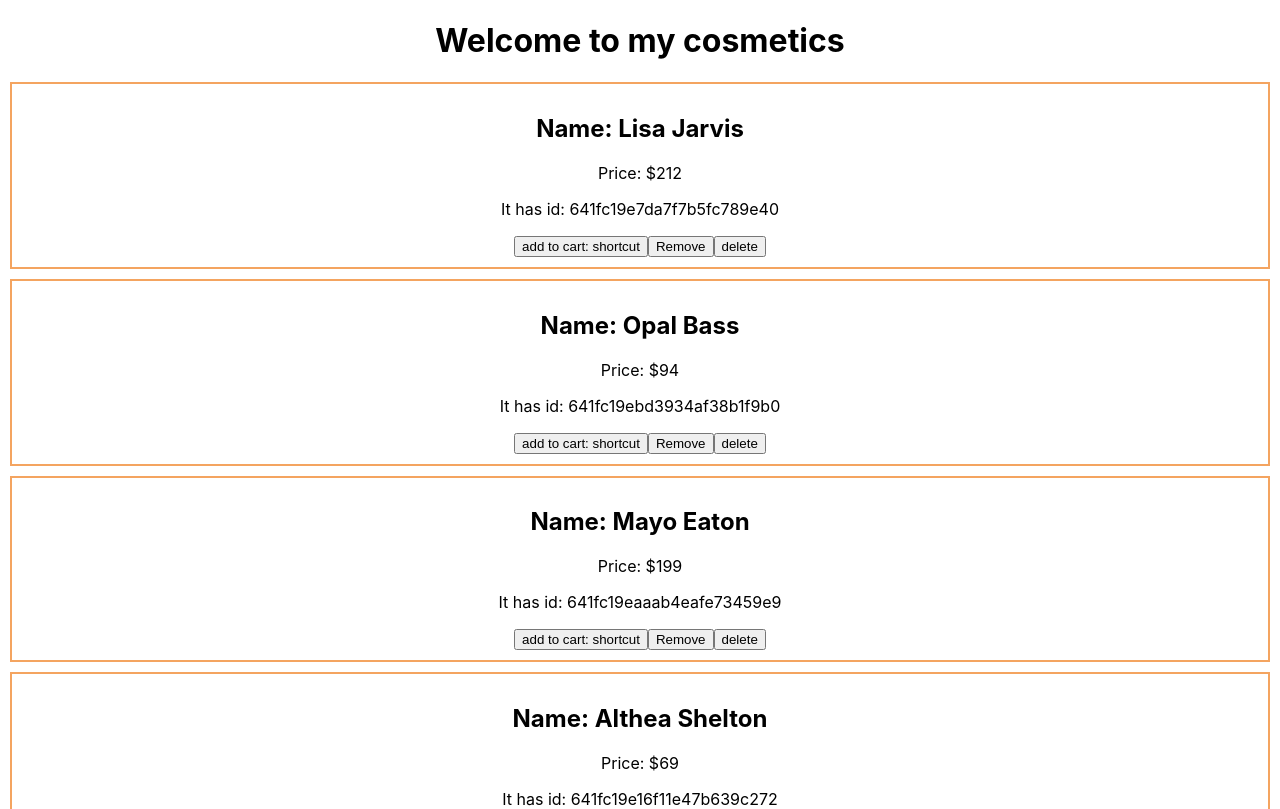
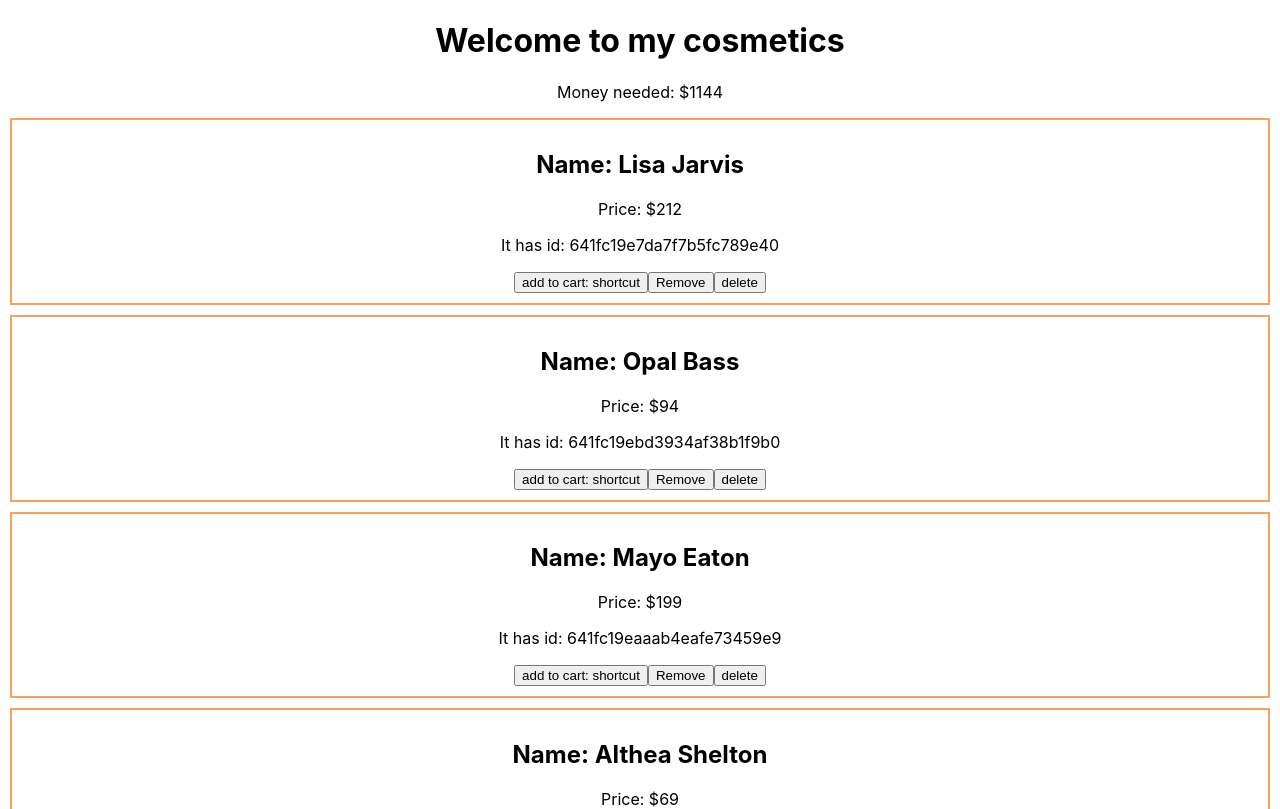
Before and after one commit to HumaionKobir1/react-storage-and-handler, a React (Create React App) app: page / in a window 1280 px wide. Shown: the top 809 px of the page. Built offline with nearby package versions, Linux system fonts and the light colour scheme.

Commit message:
Added => simple intro to array reduce

```diff
--- a/src/Cosmetics.js
+++ b/src/Cosmetics.js
@@ -1,5 +1,6 @@
 import React, { useEffect, useState } from 'react';
 import Cosmetic from './components/Cosmetic/Cosmetic';
+import { getTotal } from './utilities/fakedb';
 // import { add } from './utilities/calculate';
 
 
@@ -10,6 +11,8 @@
         .then(res => res.json())
         .then(data => setCosmetics(data));
     }, [])
+
+    const total = getTotal(cosmetics);
     // const cosmetics = [
     //     {id: 1, name: 'Alta', price: 100},
     //     {id: 2, name: 'Palish', price: 200},
@@ -24,6 +27,7 @@
     return (
         <div>
             <h1>Welcome to my cosmetics</h1>
+            <p>Money needed: ${total}</p>
             {
                 cosmetics.map(cosmetic => <Cosmetic key={cosmetic.id}
                 cosmetic = {cosmetic}
--- a/src/components/Cosmetic/Cosmetic.js
+++ b/src/components/Cosmetic/Cosmetic.js
@@ -1,4 +1,5 @@
 import React from 'react';
+import Cosmetics from '../../Cosmetics';
 import { addToDb, deleteShoppingCard, removeFromDb } from '../../utilities/fakedb';
 import ('./Cosmetic.css')
 
@@ -18,6 +19,7 @@
         deleteShoppingCard();
     }
 
+
     return (
         <div className='product'>
             {/* <h2>Buy this: {props.cosmetic.name}</h2>
--- a/src/utilities/fakedb.js
+++ b/src/utilities/fakedb.js
@@ -41,8 +41,15 @@
         localStorage.removeItem('shopping-cart');
     }
 
+    const getTotalPrice = products => {
+        const reducer = (previous, current) => previous + current.price;
+        const total = products.reduce(reducer, 0);
+        return total;
+    }
+
     export{
         addToDb,
         removeFromDb,
-        deleteShoppingCard
+        deleteShoppingCard,
+        getTotalPrice as getTotal
     };
```
